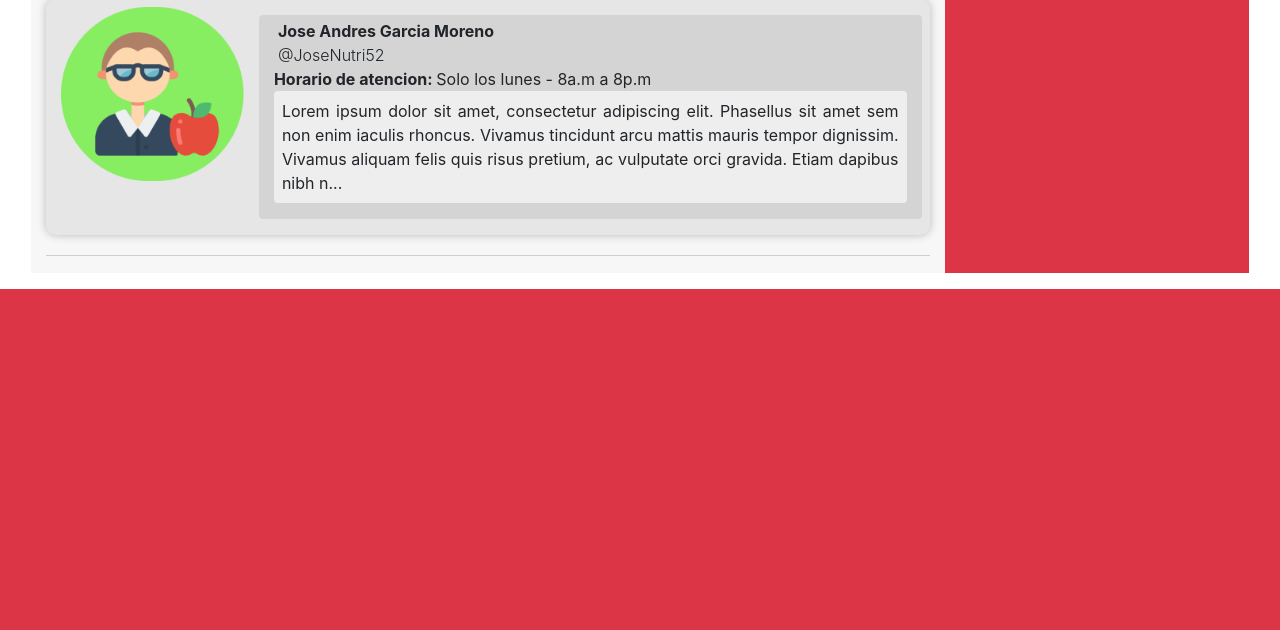
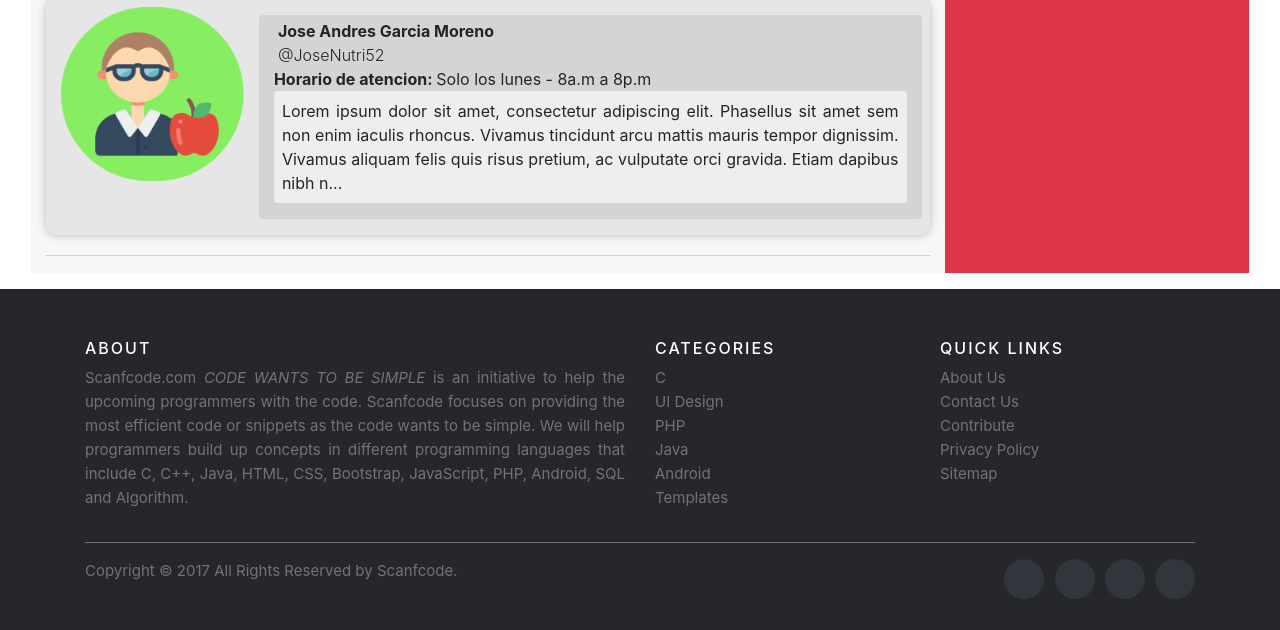
Before and after one commit to Eat-Fit/EatFit-Dev, a Django app: page /home/ in a window 1280 px wide. Shown: the part 922-1552 px from the top of the page. Before the commit the page ends 1211 px from the top, so only its background shows below. Run offline with Django 3.2, Linux system fonts and the light colour scheme; a user stored in the database is signed in; data comes from the database, SQL or seed files in the repository; some libraries are stand-ins or nearby versions.

Commit message:
configuracion base para register y footer

```diff
--- a/eatfit/urls.py
+++ b/eatfit/urls.py
@@ -12,6 +12,7 @@ from django.urls import path
 # Views
 from Users import views as users_views
 from services import views as services_views
+from django.contrib.auth import views as auth_views
 
 
 urlpatterns = [
@@ -27,5 +28,38 @@ urlpatterns = [
     path('home/', services_views.home_view, name='home'),
 
     path('prueba/', users_views.prueba, name='prueba'),
+
+
+    # Restore password views
+    path('password_change/',
+    auth_views.PasswordChangeView.as_view(template_name='registration/password_change.html'),
+    name='password_change' ),
+    # Uriel
+
+    path('password_change/done/',
+    auth_views.PasswordChangeDoneView.as_view(template_name='registration/password_change_done.html'),
+    name='password_change_done' ),
+    # Uriel
+
+
+    path('password_reset/',
+    auth_views.PasswordResetView.as_view(template_name='registration/password_reset_form.html'),
+    name='password_reset' ),
+    # Netzy
+
+    path('password_reset/done',
+    auth_views.PasswordResetDoneView.as_view(template_name='registration/password_reset_done.html'),
+    name='password_reset_done' ),
+    # Niezty
+
+
+    path('reset/complete/',
+    auth_views.PasswordResetCompleteView.as_view(template_name='registration/password_reset_complete.html'),
+    name='password_reset_complete'),
+    # Nietzy
+
+    path('reset/<uidb64>/<token>',
+    auth_views.PasswordResetConfirmView.as_view(template_name='registration/password_reset_confirm.html'),
+    name='password_reset_confirm'),
 ]
 # + static(settings.MEDIA_URL, document_root=settings.MEDIA_ROOT)
--- /dev/null
+++ b/static/css/footerStyle.css
@@ -0,0 +1,163 @@
+.site-footer
+{
+  background-color:#26272b;
+  padding:45px 0 20px;
+  font-size:15px;
+  line-height:24px;
+  color:#737373;
+}
+.site-footer hr
+{
+  border-top-color:#bbb;
+  opacity:0.5
+}
+.site-footer hr.small
+{
+  margin:20px 0
+}
+.site-footer h6
+{
+  color:#fff;
+  font-size:16px;
+  text-transform:uppercase;
+  margin-top:5px;
+  letter-spacing:2px
+}
+.site-footer a
+{
+  color:#737373;
+}
+.site-footer a:hover
+{
+  color:#3366cc;
+  text-decoration:none;
+}
+.footer-links
+{
+  padding-left:0;
+  list-style:none
+}
+.footer-links li
+{
+  display:block
+}
+.footer-links a
+{
+  color:#737373
+}
+.footer-links a:active,.footer-links a:focus,.footer-links a:hover
+{
+  color:#3366cc;
+  text-decoration:none;
+}
+.footer-links.inline li
+{
+  display:inline-block
+}
+.site-footer .social-icons
+{
+  text-align:right
+}
+.site-footer .social-icons a
+{
+  width:40px;
+  height:40px;
+  line-height:40px;
+  margin-left:6px;
+  margin-right:0;
+  border-radius:100%;
+  background-color:#33353d
+}
+.copyright-text
+{
+  margin:0
+}
+@media (max-width:991px)
+{
+  .site-footer [class^=col-]
+  {
+    margin-bottom:30px
+  }
+}
+@media (max-width:767px)
+{
+  .site-footer
+  {
+    padding-bottom:0
+  }
+  .site-footer .copyright-text,.site-footer .social-icons
+  {
+    text-align:center
+  }
+}
+.social-icons
+{
+  padding-left:0;
+  margin-bottom:0;
+  list-style:none
+}
+.social-icons li
+{
+  display:inline-block;
+  margin-bottom:4px
+}
+.social-icons li.title
+{
+  margin-right:15px;
+  text-transform:uppercase;
+  color:#96a2b2;
+  font-weight:700;
+  font-size:13px
+}
+.social-icons a{
+  background-color:#eceeef;
+  color:#818a91;
+  font-size:16px;
+  display:inline-block;
+  line-height:44px;
+  width:44px;
+  height:44px;
+  text-align:center;
+  margin-right:8px;
+  border-radius:100%;
+  -webkit-transition:all .2s linear;
+  -o-transition:all .2s linear;
+  transition:all .2s linear
+}
+.social-icons a:active,.social-icons a:focus,.social-icons a:hover
+{
+  color:#fff;
+  background-color:#29aafe
+}
+.social-icons.size-sm a
+{
+  line-height:34px;
+  height:34px;
+  width:34px;
+  font-size:14px
+}
+.social-icons a.facebook:hover
+{
+  background-color:#3b5998
+}
+.social-icons a.twitter:hover
+{
+  background-color:#00aced
+}
+.social-icons a.linkedin:hover
+{
+  background-color:#007bb6
+}
+.social-icons a.dribbble:hover
+{
+  background-color:#ea4c89
+}
+@media (max-width:767px)
+{
+  .social-icons li.title
+  {
+    display:block;
+    margin-right:0;
+    font-weight:600
+  }
+}
--- a/templates/base.html
+++ b/templates/base.html
@@ -9,6 +9,7 @@
     {% load static %}
     <link rel="stylesheet" href="{% static 'css/bootstrap.min.css' %}"/>
     <link rel="stylesheet" href="{% static 'css/services.css' %}"/>
+    <link rel="stylesheet" href="{% static 'css/footerStyle.css' %}"/>
     {% comment %} <link rel="stylesheet" href="{% static 'css/main.css' %}"/> {% endcomment %}
     {% comment %} <link rel="stylesheet" href="https://use.fontawesome.com/releases/v5.1.0/css/all.css"/> {% endcomment %}
 
@@ -21,7 +22,7 @@
     {% block container %}
     {% endblock container %}
 
-
+    {% include "footer.html" %}
 {% comment %} Scripts de bootstrap {% endcomment %}
 <script src="https://code.jquery.com/jquery-3.5.1.slim.min.js" integrity="sha384-DfXdz2htPH0lsSSs5nCTpuj/zy4C+OGpamoFVy38MVBnE+IbbVYUew+OrCXaRkfj" crossorigin="anonymous"></script>
 <script src="https://cdn.jsdelivr.net/npm/popper.js@1.16.1/dist/umd/popper.min.js" integrity="sha384-9/reFTGAW83EW2RDu2S0VKaIzap3H66lZH81PoYlFhbGU+6BZp6G7niu735Sk7lN" crossorigin="anonymous"></script>
--- /dev/null
+++ b/templates/footer.html
@@ -0,0 +1,54 @@
+{% load static %}
+
+<footer class="site-footer">
+      <div class="container">
+        <div class="row">
+          <div class="col-sm-12 col-md-6">
+            <h6>About</h6>
+            <p class="text-justify">Scanfcode.com <i>CODE WANTS TO BE SIMPLE </i> is an initiative  to help the upcoming programmers with the code. Scanfcode focuses on providing the most efficient code or snippets as the code wants to be simple. We will help programmers build up concepts in different programming languages that include C, C++, Java, HTML, CSS, Bootstrap, JavaScript, PHP, Android, SQL and Algorithm.</p>
+          </div>
+
+          <div class="col-xs-6 col-md-3">
+            <h6>Categories</h6>
+            <ul class="footer-links">
+              <li><a href="http://scanfcode.com/category/c-language/">C</a></li>
+              <li><a href="http://scanfcode.com/category/front-end-development/">UI Design</a></li>
+              <li><a href="http://scanfcode.com/category/back-end-development/">PHP</a></li>
+              <li><a href="http://scanfcode.com/category/java-programming-language/">Java</a></li>
+              <li><a href="http://scanfcode.com/category/android/">Android</a></li>
+              <li><a href="http://scanfcode.com/category/templates/">Templates</a></li>
+            </ul>
+          </div>
+
+          <div class="col-xs-6 col-md-3">
+            <h6>Quick Links</h6>
+            <ul class="footer-links">
+              <li><a href="http://scanfcode.com/about/">About Us</a></li>
+              <li><a href="http://scanfcode.com/contact/">Contact Us</a></li>
+              <li><a href="http://scanfcode.com/contribute-at-scanfcode/">Contribute</a></li>
+              <li><a href="http://scanfcode.com/privacy-policy/">Privacy Policy</a></li>
+              <li><a href="http://scanfcode.com/sitemap/">Sitemap</a></li>
+            </ul>
+          </div>
+        </div>
+        <hr>
+      </div>
+      <div class="container">
+        <div class="row">
+          <div class="col-md-8 col-sm-6 col-xs-12">
+            <p class="copyright-text">Copyright &copy; 2017 All Rights Reserved by
+         <a href="#">Scanfcode</a>.
+            </p>
+          </div>
+
+          <div class="col-md-4 col-sm-6 col-xs-12">
+            <ul class="social-icons">
+              <li><a class="facebook" href="#"><i class="fa fa-facebook"></i></a></li>
+              <li><a class="twitter" href="#"><i class="fa fa-twitter"></i></a></li>
+              <li><a class="dribbble" href="#"><i class="fa fa-dribbble"></i></a></li>
+              <li><a class="linkedin" href="#"><i class="fa fa-linkedin"></i></a></li>
+            </ul>
+          </div>
+        </div>
+      </div>
+</footer>
--- /dev/null
+++ b/templates/registration/password_reset_subject.txt
@@ -0,0 +1 @@
+UTGram - Cambio de password
```
Also changed, not shown: templates/registration/password_change.html (added, +31 -0 lines), templates/registration/password_change_done.html (added, +20 -0 lines), templates/registration/password_reset_complete.html (added, +15 -0 lines), templates/registration/password_reset_confirm.html (added, +28 -0 lines), templates/registration/password_reset_done.html (added, +24 -0 lines), templates/registration/password_reset_email.html (added, +12 -0 lines), templates/registration/password_reset_form.html (added, +17 -0 lines), templates/users/base.html (added, +29 -0 lines).
